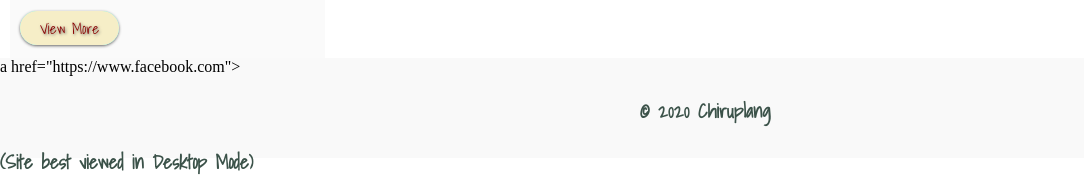
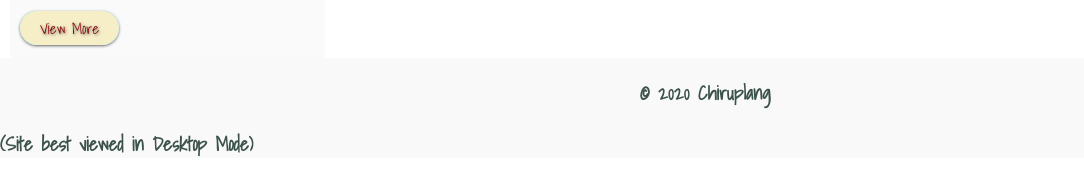
Before and after one commit to Chiruplang/testweb, a plain HTML site: page index.html in a window 1280 px wide. Shown: the part 1477-1654 px from the top of the page, 0-1084 px from the left. Drawn offline with Linux system fonts and the light colour scheme; a web font is replaced by a local one.

Commit message:
Add files via upload

```diff
--- a/index.html
+++ b/index.html
@@ -108,7 +108,7 @@
 
   <div class="footer">
     <p class="connect">Connect with us:   </p>
-      a href="https://www.facebook.com"><img class="logo" src="facebook.png" alt=""></a>
+      <a href="https://www.facebook.com"><img class="logo" src="facebook.png" alt=""></a>
     <a href="https://www.instagram.com"><img class="logo" src="instagram.png" alt=""></a>
     <a href="https://www.twitter.com"><img class="logo" src="twitter.png" alt=""></a>
     <a href="https://www.youtube.com"><img class="logo" src="youtube.png" alt=""></a>
```
